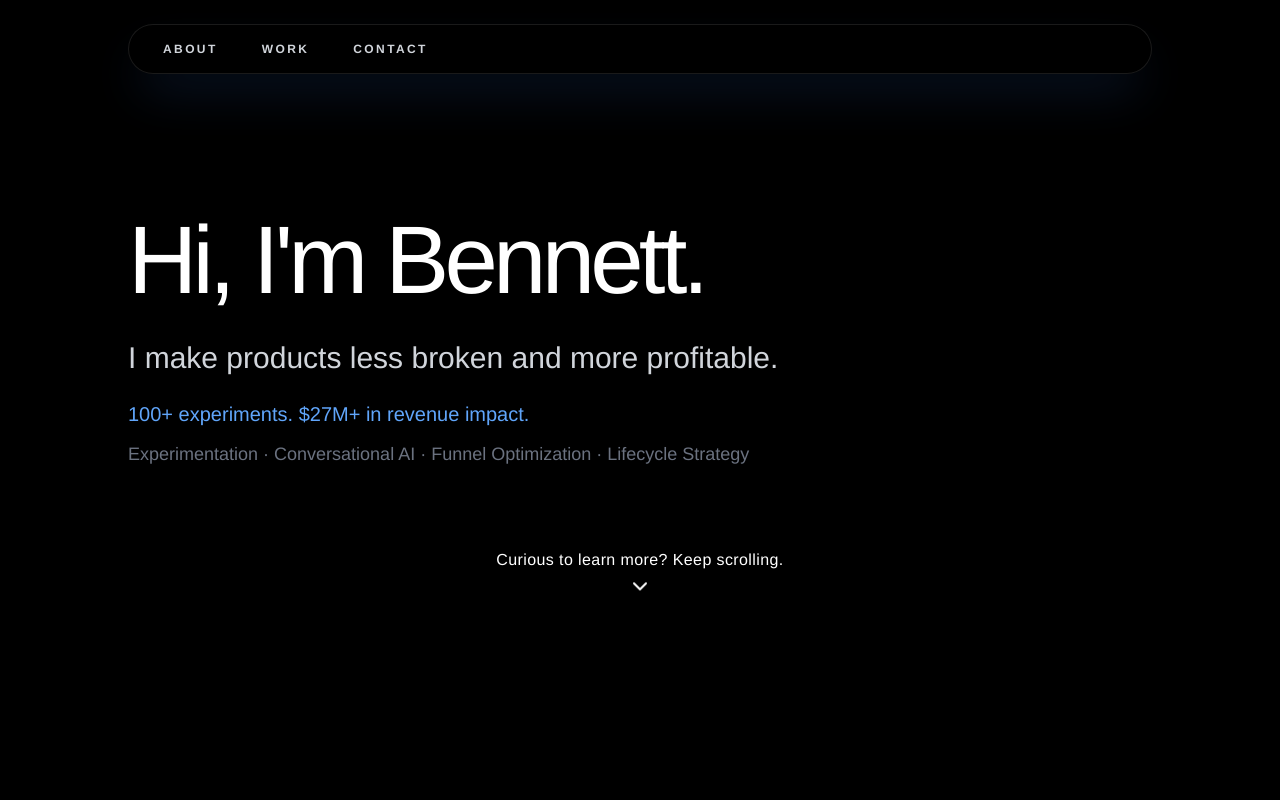
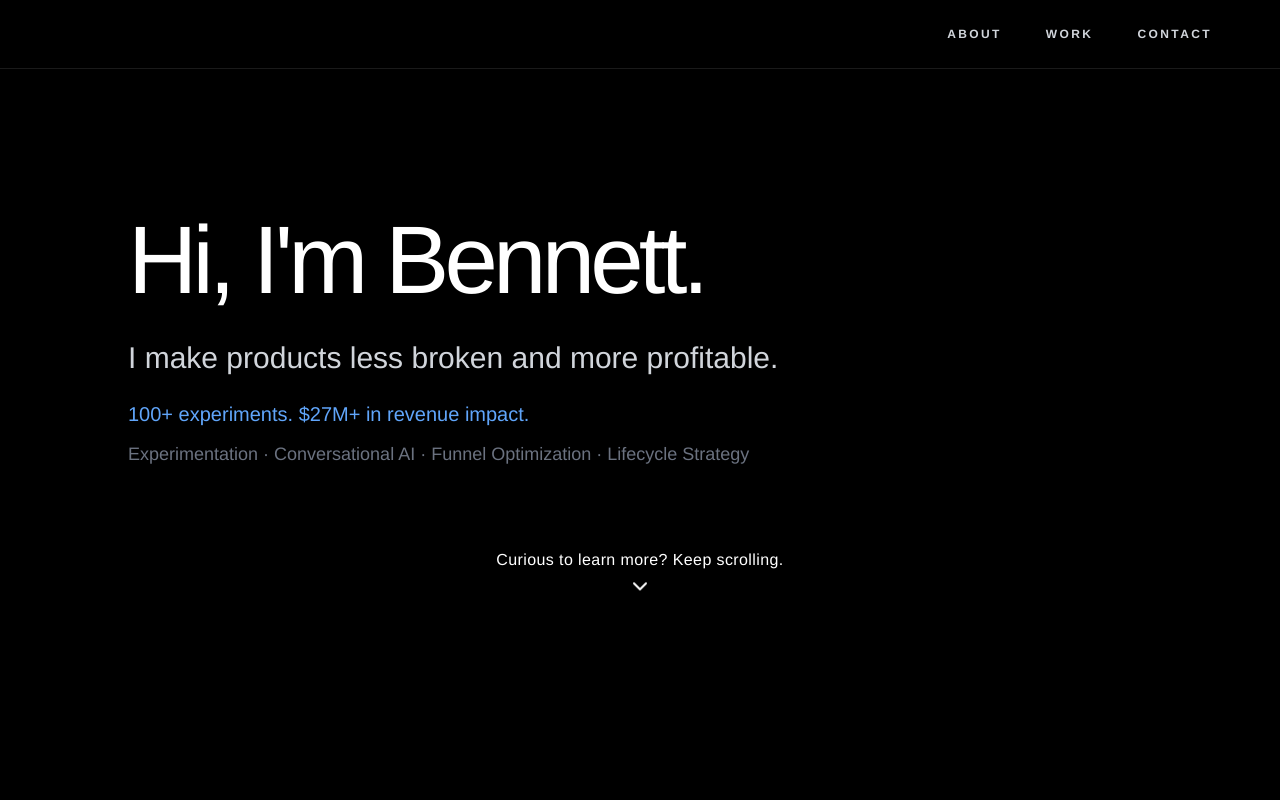
Before and after one commit to mrbdilly/portfolio, a React (Vite) app: page / in a window 1280 px wide. Shown: the top 800 px of the page. Built offline with nearby package versions, Linux system fonts and the light colour scheme.

Commit message:
Update App.tsx
- Updated nav (removed coloring)

```diff
--- a/src/App.tsx
+++ b/src/App.tsx
@@ -168,17 +168,20 @@ export default function PMPortfolio() {
   return (
     <div className="min-h-screen bg-black text-white selection:bg-blue-500/30" style={{ fontFamily: 'Helvetica Neue, Helvetica, Arial, sans-serif' }}>
 
-      {/* IMPROVED NAVIGATION - Better contrast and readability */}
+      {/* CLASSIC NAVIGATION BAR */}
       <nav className={cn(
-        "fixed left-1/2 -translate-x-1/2 z-[100] w-[calc(100%-2rem)] max-w-5xl transition-all duration-500 ease-in-out",
-        navVisible ? "top-6" : "-top-24"
+        "fixed top-0 left-0 right-0 z-[100] transition-all duration-500 ease-in-out",
+        navVisible ? "translate-y-0" : "-translate-y-full"
       )}>
         <div
-          className="rounded-full px-1.5 py-1.5 shadow-2xl shadow-blue-500/20 border border-white/10 bg-black/90 backdrop-blur-xl"
+          className="px-6 md:px-12 py-4 backdrop-blur-xl"
+          style={{
+            borderBottom: '1px solid rgba(255, 255, 255, 0.1)'
+          }}
         >
-          <div className="flex items-center justify-between">
-            {/* Links - Now clearly visible white text */}
-            <div className="flex items-center gap-1 pl-2">
+          <div className="max-w-7xl mx-auto flex items-center justify-end">
+            {/* Links - Right aligned */}
+            <div className="flex items-center gap-1">
               <a
                 href="#about"
                 onClick={(e) => scrollToSection(e, '#about')}
@@ -228,11 +231,6 @@ export default function PMPortfolio() {
                 />
               </a>
             </div>
-
-            {/* Mobile Toggle */}
-            <button className="md:hidden pr-4 text-white" onClick={() => setMobileMenuOpen(!mobileMenuOpen)}>
-               {mobileMenuOpen ? <X size={20} /> : <Menu size={20} />}
-            </button>
           </div>
         </div>
 
```
